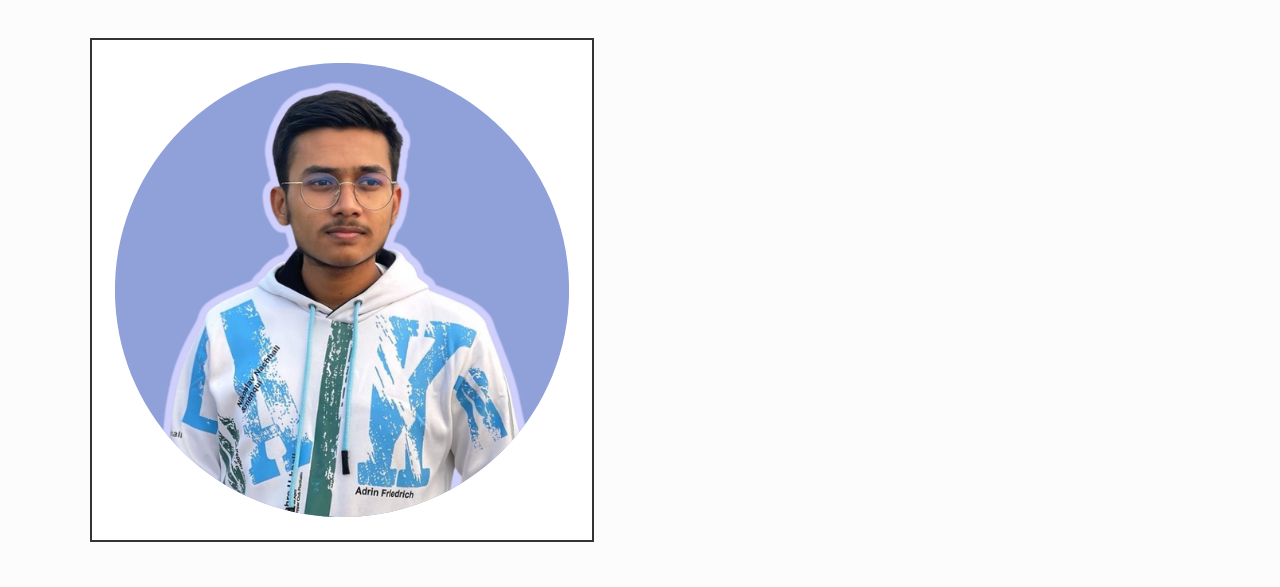
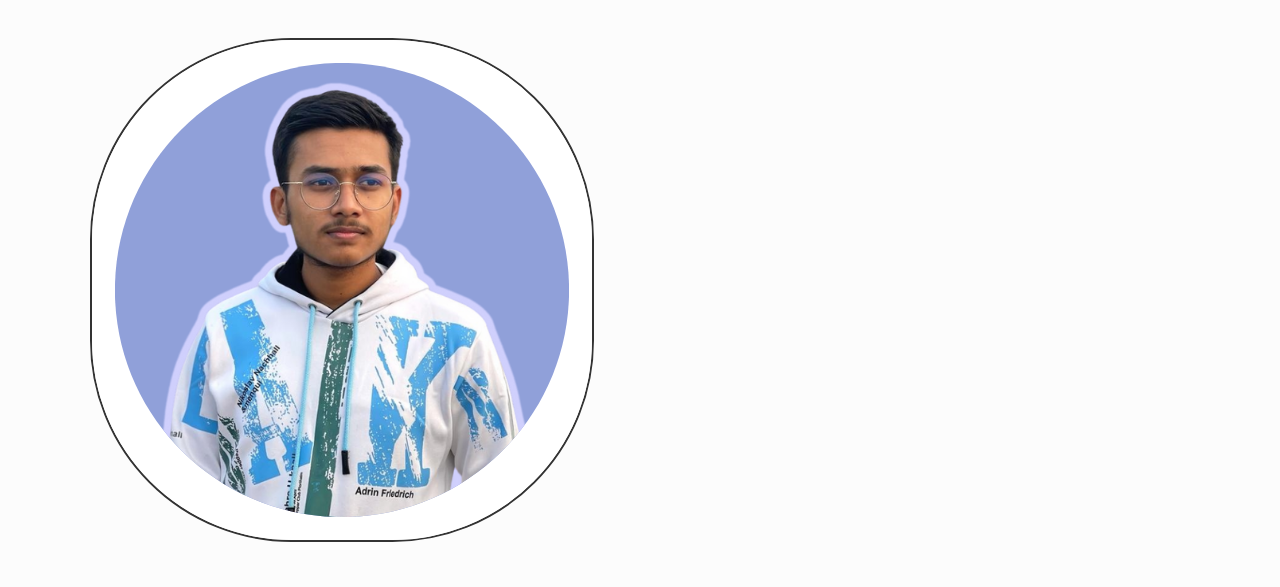
Before and after one commit to 0xW1zard/0xw1zard.github.io, a plain HTML site: page index.html in a window 1280 px wide. Shown: the part 90-677 px from the top of the page. Drawn offline with Linux system fonts and the light colour scheme.

Commit message:
Update index.html

```diff
--- a/index.html
+++ b/index.html
@@ -58,7 +58,7 @@
     <main>
 
         <section>
-          <img src="image/port.png" alt="Portfolio Image" style="max-width: 100%; height: auto; border: 2px solid #333;">
+          <img src="image/port.png" alt="Portfolio Image" style="border-radius: 40%; max-width: 100%; height: auto; border: 2px solid #333;">
         </section>
 
       <!-- About -->
```
